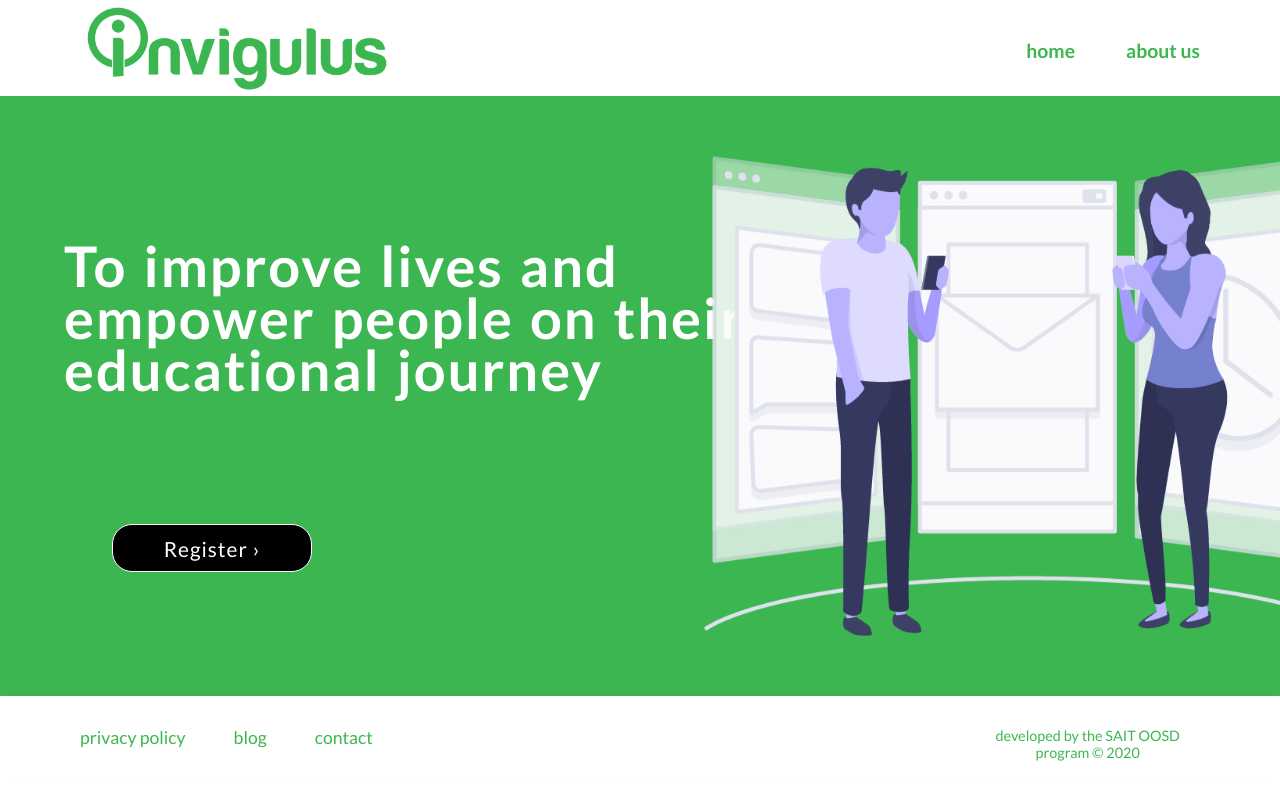
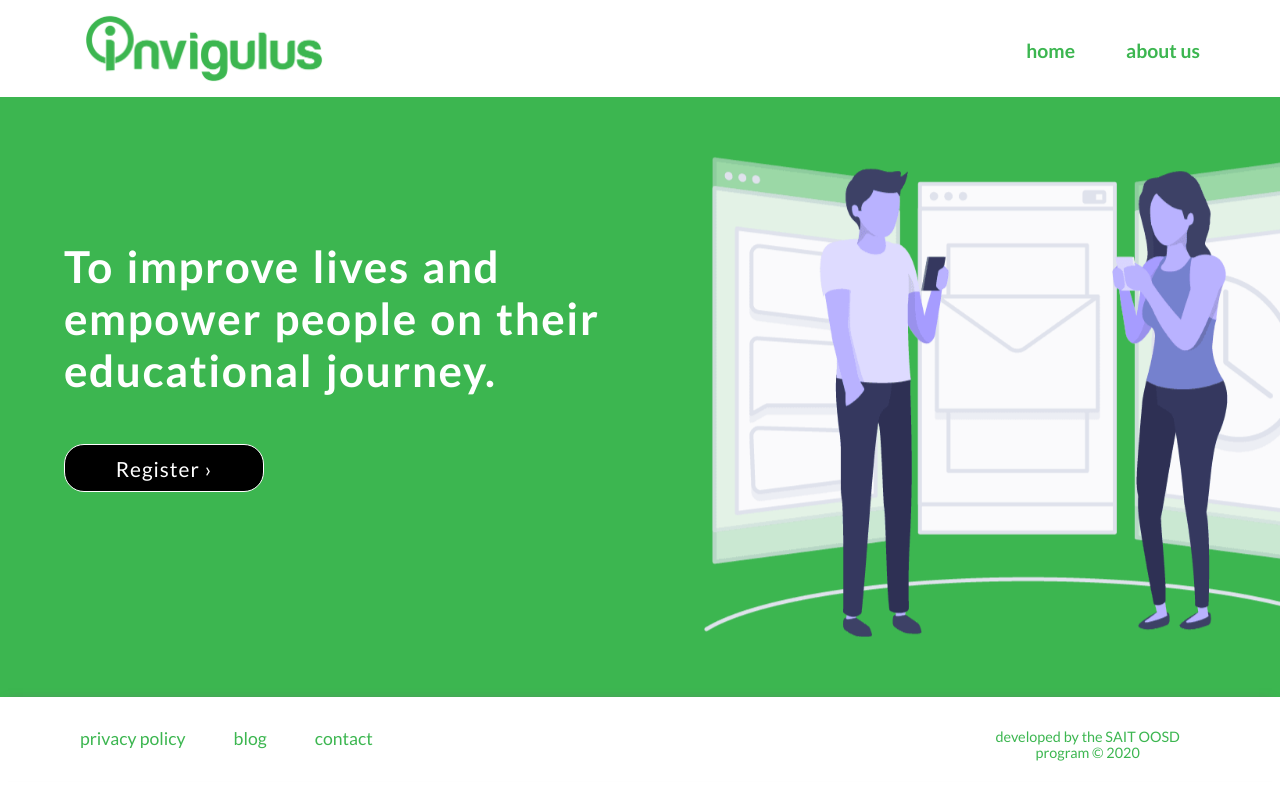
Before and after one commit to michael-grier/SAIT_threaded_project_1, a website: page views/landing.html in a window 1280 px wide. Drawn offline with Linux system fonts and the light colour scheme.

Commit message:
adjust hero and logo sizes

```diff
--- a/public/css/style.css
+++ b/public/css/style.css
@@ -24,8 +24,8 @@ body {
 }
 
 .navigation_logo {
-    height: 6rem;
-    margin: 0 5rem;
+    height: 4.75rem;
+    margin: .65rem 5rem;
     width: auto;
 }
 
@@ -93,11 +93,11 @@ body {
 
 .hero_text {
     margin: 0;
-    font-size: 350%;
-    letter-spacing: .125rem;
+    font-size: 275%;
+    letter-spacing: .1rem;
     line-height: 3.25rem;
-    word-spacing: .2rem;
-	margin: auto auto 8rem auto;
+    word-spacing: .15rem;
+	margin: 0 0 3rem 0;
     text-align: left;
 }
 
@@ -116,7 +116,6 @@ body {
     text-align: center;
     text-decoration: none;
 	transition: 0.3s;
-	margin-left: 3rem;
 }
 
 .hero_btn:hover {
--- a/views/landing.html
+++ b/views/landing.html
@@ -31,7 +31,7 @@
             <h1 class="hero_text">
 				To improve lives and<br/>
 				empower people on their<br/>
-				educational journey
+				educational journey.
 			</h1>
             <a class="hero_btn" href="./register">Register &#8250</a>
         </div>
```
